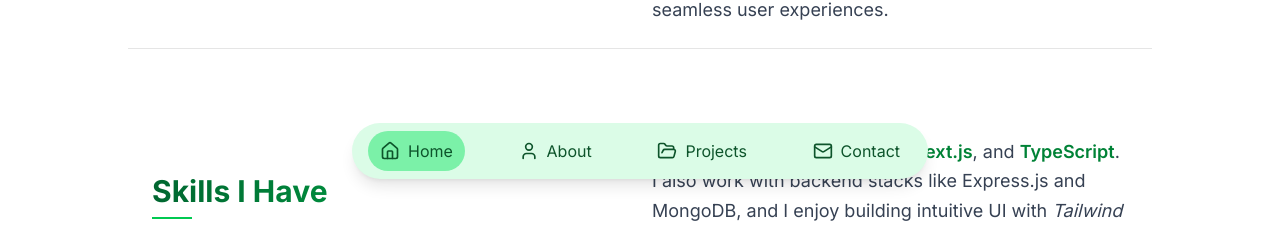
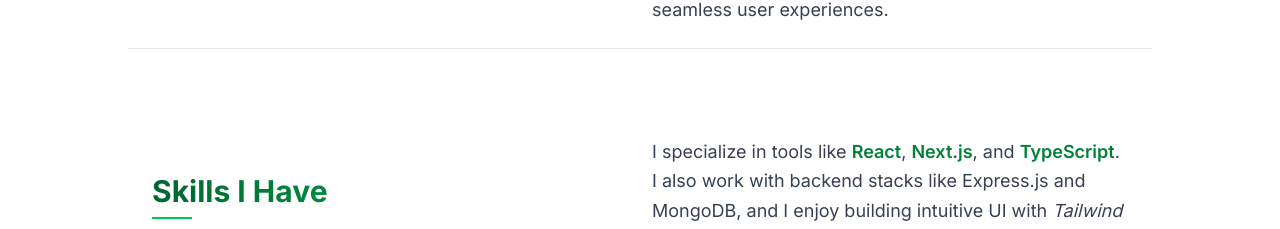
Before and after one commit to vikramhegde07/Portfolio, a Next.js app: page / in a window 1280 px wide. Shown: the part 997-1226 px from the top of the page. Built offline with nearby package versions, Linux system fonts and the light colour scheme.

Commit message:
Some changes to nav

```diff
--- a/src/app/components/BottomMenu.tsx
+++ /dev/null
@@ -1,89 +0,0 @@
-'use client'
-
-import { Home, User, FolderOpen, Mail } from 'lucide-react'
-import Link from 'next/link'
-import clsx from 'clsx'
-import { useEffect, useState } from 'react'
-import { useVisibility } from './VisibilityContext'
-
-const menuItems = [
-    { label: 'Home', icon: Home, href: '#hero' },
-    { label: 'About', icon: User, href: '#about' },
-    { label: 'Projects', icon: FolderOpen, href: '#projects' },
-    { label: 'Contact', icon: Mail, href: '#contact' },
-]
-
-export default function BottomMenu() {
-    const { visible } = useVisibility()
-    const [active, setActive] = useState('')
-
-    useEffect(() => {
-        const handleScroll = () => {
-            // Check if the user is at the very top of the page
-            if (window.scrollY === 0) {
-                setActive('#hero');
-                return; // Exit early if we're at the top
-            }
-
-            const positions = menuItems
-                .map(item => {
-                    const el = document.querySelector(item.href);
-                    if (!el) return null;
-                    const rect = el.getBoundingClientRect();
-                    return { href: item.href, top: rect.top };
-                })
-                .filter((pos): pos is { href: string; top: number } => pos !== null);
-
-            // Find the element that is most in view
-            const inView = positions.find(p => p.top >= 0 && p.top < window.innerHeight / 2);
-
-            if (inView) {
-                setActive(inView.href);
-            } else {
-                // Fallback for when no section is in the top half of the viewport.
-                // This can happen when scrolling quickly between sections.
-                // A better approach here might be to find the element
-                // with the smallest positive `top` value.
-                const nextInView = positions
-                    .filter(p => p.top > 0)
-                    .sort((a, b) => a.top - b.top)[0];
-
-                if (nextInView) {
-                    // This case might be less reliable, but it's a useful fallback
-                    // for debugging or specific edge cases.
-                }
-            }
-        };
-
-        window.addEventListener('scroll', handleScroll)
-        handleScroll()
-        return () => window.removeEventListener('scroll', handleScroll)
-    }, [])
-
-    return (
-        <div
-            className={clsx(
-                'fixed bottom-6 left-1/2 -translate-x-1/2 z-40 w-full px-4 transition-transform duration-600',
-                visible ? 'translate-y-0' : 'translate-y-100'
-            )}
-        >
-            <div className="mx-auto max-w-xl rounded-full bg-green-100 dark:bg-[#14532d] px-4 p-2 shadow-lg flex justify-between items-center gap-4">
-                {menuItems.map(({ label, icon: Icon, href }) => (
-                    <Link
-                        key={label}
-                        href={href}
-                        className={clsx(
-                            'group flex items-center gap-2 px-3 py-2 rounded-full transition-all duration-200 text-sm md:text-base w-fit',
-                            active === href
-                                ? 'bg-green-300 dark:bg-green-800 text-green-900 dark:text-green-100'
-                                : 'hover:bg-green-200 dark:hover:bg-green-900 text-green-900 dark:text-green-100'
-                        )}
-                    >
-                        <Icon className="h-5 w-5" />
-                        <span className='text-xs md:text-base md:w-fit w-0 overflow-hidden group-hover:w-fit md:opacity-100 opacity-0 group-hover:opacity-100 transition-all duration-400'>{label}</span>
-                    </Link>
-                ))}
-            </div>
-        </div>
-    )
-}
--- a/src/app/components/Sections/About.tsx
+++ b/src/app/components/Sections/About.tsx
@@ -5,8 +5,10 @@
 import Link from 'next/link'
 import { Button } from '@/components/ui/button'
 import { ArrowRight } from 'lucide-react'
+import { useEffect, useState } from 'react'
 
 export default function About() {
+    const [isMobile, setIsMobile] = useState(false);
     const { ref, inView } = useInView({
         triggerOnce: true,
         threshold: 0.2,
@@ -16,6 +18,19 @@
         hidden: { opacity: 0, y: 30 },
         visible: { opacity: 1, y: 0 },
     }
+    useEffect(() => {
+        const handleResize = () => {
+            setIsMobile(window.innerWidth < 720);
+        };
+
+        handleResize();
+
+        window.addEventListener('resize', handleResize);
+
+        return () => {
+            window.removeEventListener('resize', handleResize);
+        };
+    }, []);
 
     return (
         <section
--- a/src/app/components/Sections/Projects.tsx
+++ b/src/app/components/Sections/Projects.tsx
@@ -25,8 +25,8 @@
         title: 'PG Management SaaS',
         description: 'Multi-tenant SaaS for PG owners with subscription, analytics, and file storage. Currently in plannig stage, will be updated once finalized.',
         media: '/projects/pg-saas.mp4',
-        github: 'https://github.com/your/pg-saas',
-        live: 'https://pg.nodenomad.in'
+        // github: 'https://github.com/your/pg-saas',
+        // live: 'https://pg.nodenomad.in'
     },
     {
         title: "Multi-Factor Authentication",
--- a/src/app/components/TopNav.tsx
+++ b/src/app/components/TopNav.tsx
@@ -1,23 +1,45 @@
 'use client'
 
-import { Menu } from 'lucide-react'
+import { Home, User, FolderOpen, Mail, Menu } from 'lucide-react'
 import ThemeToggle from './ThemeToggle'
-import { useVisibility } from './VisibilityContext'
+import Link from 'next/link';
+import clsx from 'clsx';
+import { useState } from 'react';
+
+const menuItems = [
+    { label: 'Home', icon: Home, href: '#hero' },
+    { label: 'About', icon: User, href: '#about' },
+    { label: 'Projects', icon: FolderOpen, href: '#projects' },
+    { label: 'Contact', icon: Mail, href: '#contact' },
+]
 
 export default function TopNav() {
-    const { changeVisibility } = useVisibility();
+    const [visible, setVisible] = useState(false);
 
     return (
         <header className="fixed top-0 left-0 z-50 w-full flex justify-between items-center px-4 py-3 backdrop-blur-md bg-transparent">
             {/* Menu Trigger Button */}
             <button
-                onClick={changeVisibility}
+                onClick={() => { setVisible(!visible) }}
                 className="p-2 rounded-full bg-white/20 dark:bg-black/20 hover:bg-green-100 dark:hover:bg-green-900 transition cursor-pointer"
                 aria-label="Toggle menu"
             >
                 <Menu className="h-5 w-5 text-green-900 dark:text-green-300" />
             </button>
 
+            <div className={`${visible ? 'w-full' : 'w-0'} flex md:gap-4 gap-1 items-center justify-center overflow-hidden transition-all duration-500`}>
+                {menuItems.map(({ label, icon: Icon, href }) => (
+                    <Link
+                        key={label}
+                        href={href}
+                        className={'group flex items-center gap-2 px-3 py-2 rounded-full transition-all duration-200 text-sm md:text-base w-fit hover:text-green-600'}
+                    >
+                        <Icon className="h-5 w-5" />
+                        <span className='text-xs md:text-base md:w-fit w-0 overflow-hidden group-hover:w-fit md:opacity-100 opacity-0 group-hover:opacity-100 transition-all duration-1000'>{label}</span>
+                    </Link>
+                ))}
+            </div>
+
             {/* Theme Toggle */}
             <ThemeToggle />
         </header>
--- a/src/app/components/VisibilityContext.tsx
+++ /dev/null
@@ -1,31 +0,0 @@
-'use client'
-
-import React, { createContext, useContext, useState } from "react";
-
-type visibilityType = {
-    visible: boolean
-    changeVisibility: () => void;
-}
-type PropType = {
-    children: React.ReactNode
-}
-
-const VisibilityContext = createContext<visibilityType | undefined>(undefined);
-
-export const VisibilityProvider = ({ children }: PropType) => {
-    const [visible, setVisible] = useState<boolean>(false);
-
-    const changeVisibility = () => setVisible(!visible);
-
-    return (
-        <VisibilityContext.Provider value={{ visible, changeVisibility }}>
-            {children}
-        </VisibilityContext.Provider>
-    )
-}
-
-export const useVisibility = () => {
-    const context = useContext(VisibilityContext);
-    if (!context) throw new Error("useVisibility should be used within VisibilityContext");
-    return context;
-}
--- a/src/app/layout.tsx
+++ b/src/app/layout.tsx
@@ -1,8 +1,6 @@
 import "./globals.css";
 import { Inter } from 'next/font/google'
 import TopNav from "./components/TopNav";
-import BottomMenu from "./components/BottomMenu";
-import { VisibilityProvider } from "./components/VisibilityContext";
 
 const inter = Inter({ subsets: ['latin'] })
 
@@ -39,11 +37,8 @@
         />
       </head>
       <body className={`${inter.className} bg-white text-black dark:bg-[#0f0f0f] dark:text-white transition-colors`}>
-        <VisibilityProvider>
-          <TopNav />
-          <main>{children}</main>
-          <BottomMenu />
-        </VisibilityProvider>
+        <TopNav />
+        <main>{children}</main>
       </body>
     </html>
   )
```
